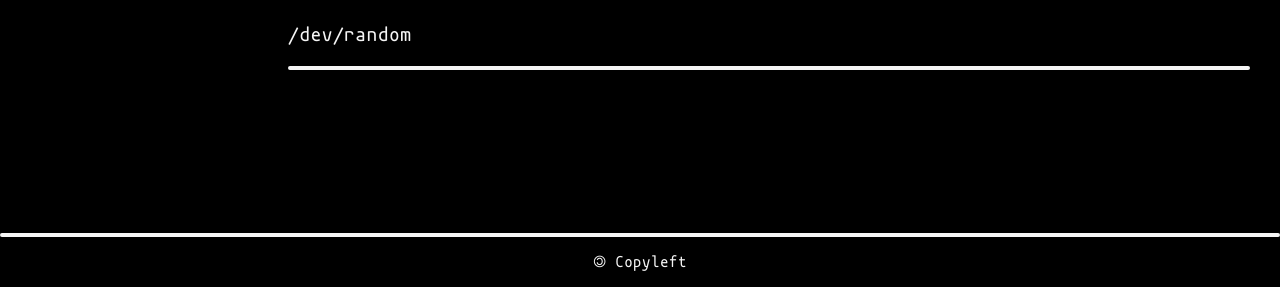
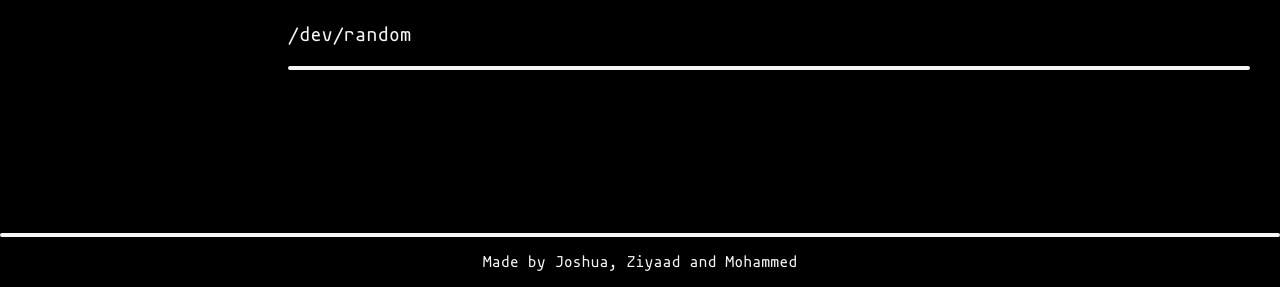
Before and after one commit to st22112/child-poverty, a plain HTML site: page faq.html in a window 1280 px wide. Shown: the part 513-800 px from the top of the page. Drawn offline with Linux system fonts and the light colour scheme.

Commit message:
update footer

```diff
--- a/faq.html
+++ b/faq.html
@@ -34,7 +34,7 @@
 			</div>
 			<div class="programmingSocks">
 					<hr>
-					<p>🄯 Copyleft</p>
+					<p>Made by Joshua, Ziyaad and Mohammed</p>
 			</div>
 		</div>
 	</body>
```
Also changed, not shown: index.html (+1 -1 lines), template.html (+1 -1 lines).
